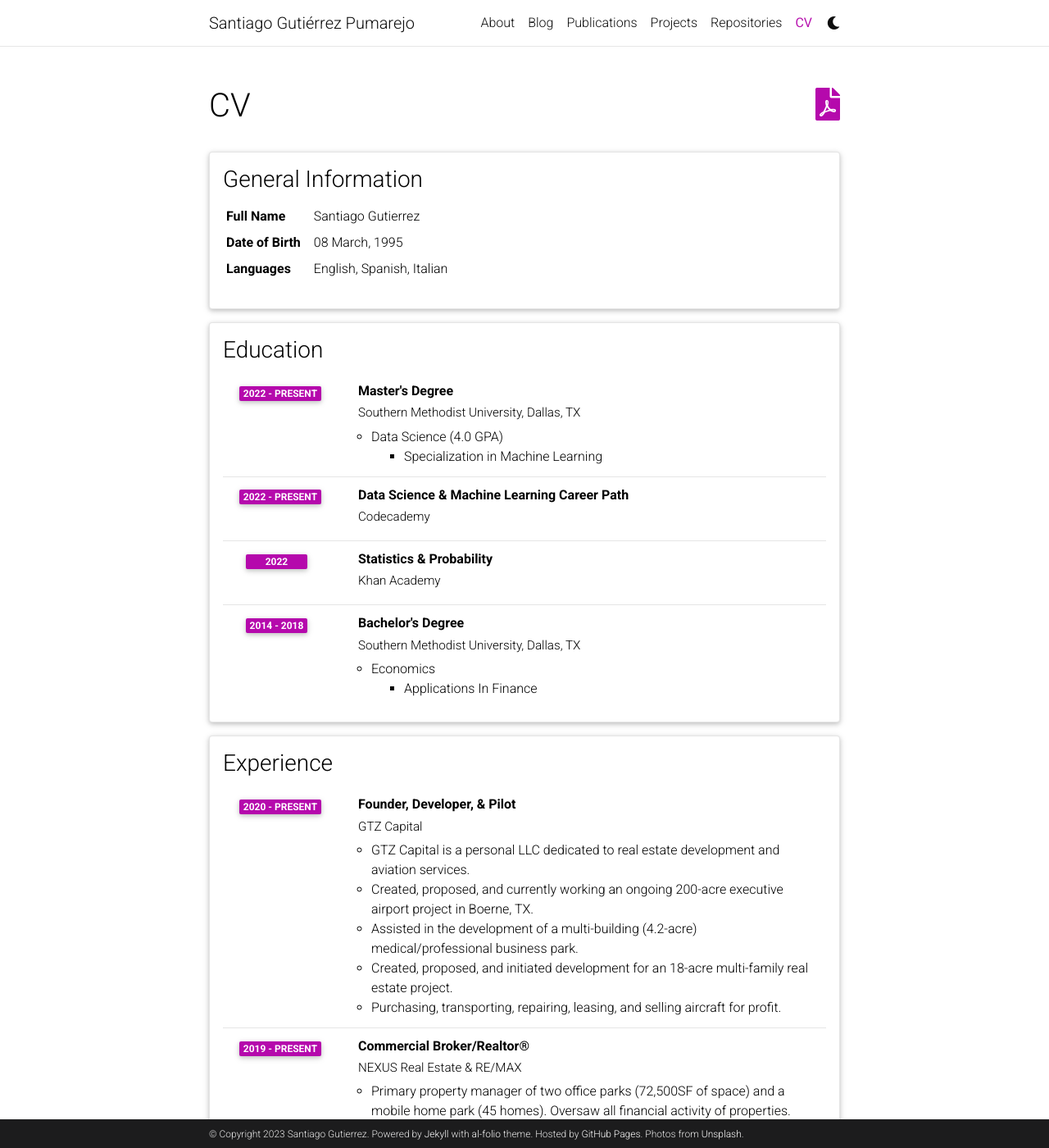
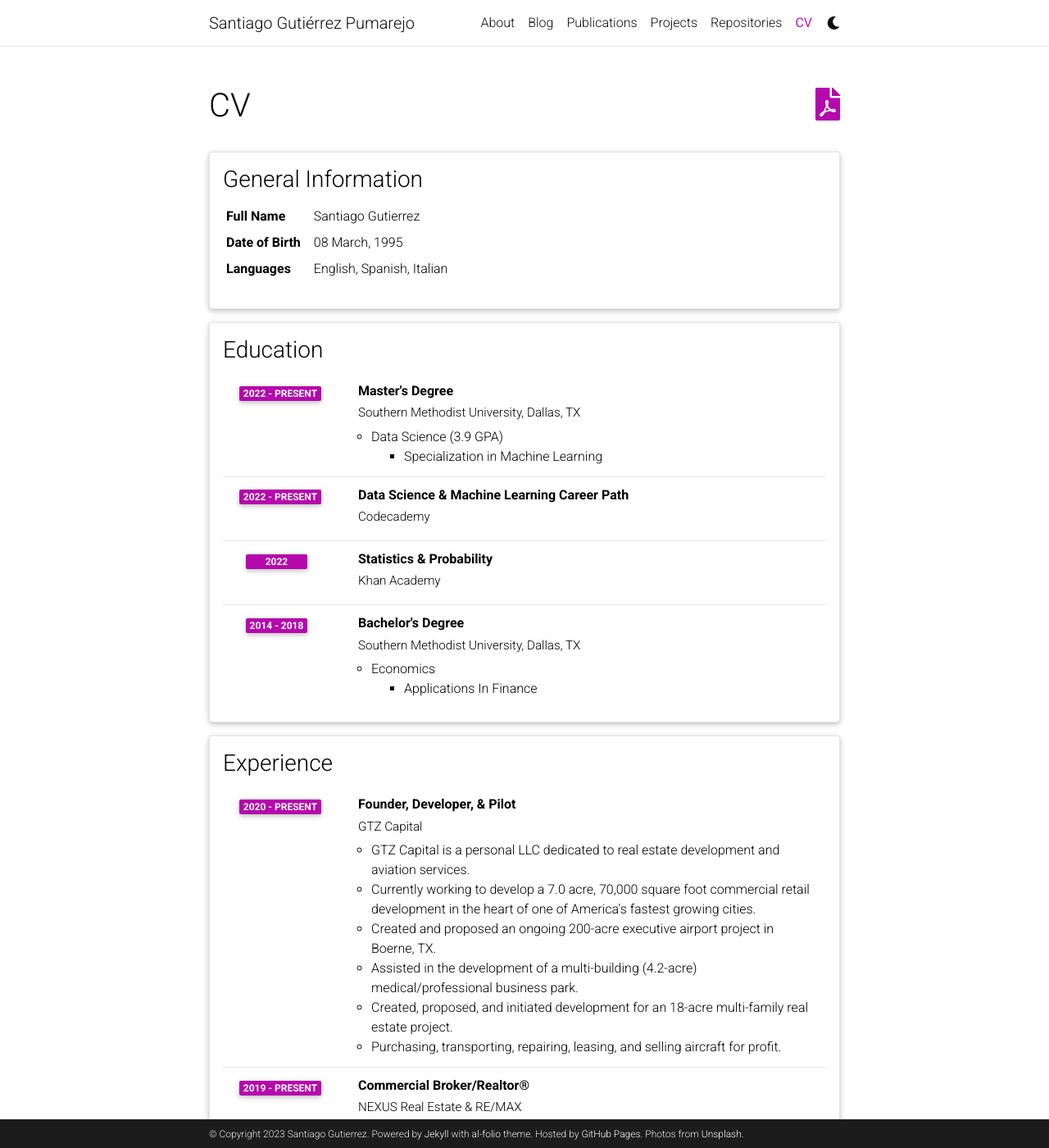
Before and after one commit to santigtz95/santigtz95.github.io, a Jekyll site: the page built from _pages/cv.md, in a window 1280 px wide and 1400 px high. Shown: the whole window at 82% size. Built offline with Jekyll 4.4.1, drawn with Linux system fonts in a browser that asks for light colours; full-size pictures stand in for the smaller copies a plugin makes; comment, search, counter and statistics services are not loaded; a style sheet for code colours, icons or effects is not loaded.

```diff
--- a/_data/cv.yml
+++ b/_data/cv.yml
@@ -15,7 +15,7 @@
       institution: Southern Methodist University, Dallas, TX
       year: 2022 - Present
       description:
-        - title: Data Science (4.0 GPA)
+        - title: Data Science (3.9 GPA)
           contents: Specialization in Machine Learning
     - title: Data Science & Machine Learning Career Path
       institution: Codecademy
@@ -38,7 +38,8 @@
       year: 2020 - Present
       description:
         - GTZ Capital is a personal LLC dedicated to real estate development and aviation services.
-        - Created, proposed, and currently working an ongoing 200-acre executive airport project in Boerne, TX.
+        - Currently working to develop a 7.0 acre, 70,000 square foot commercial retail development in the heart of one of America's fastest growing cities.
+        - Created and proposed an ongoing 200-acre executive airport project in Boerne, TX.
         - Assisted in the development of a multi-building (4.2-acre) medical/professional business park.
         - Created, proposed, and initiated development for an 18-acre multi-family real estate project.
         - Purchasing, transporting, repairing, leasing, and selling aircraft for profit.
```
Also changed, not shown: _pages/about.md (+1 -1 lines).
